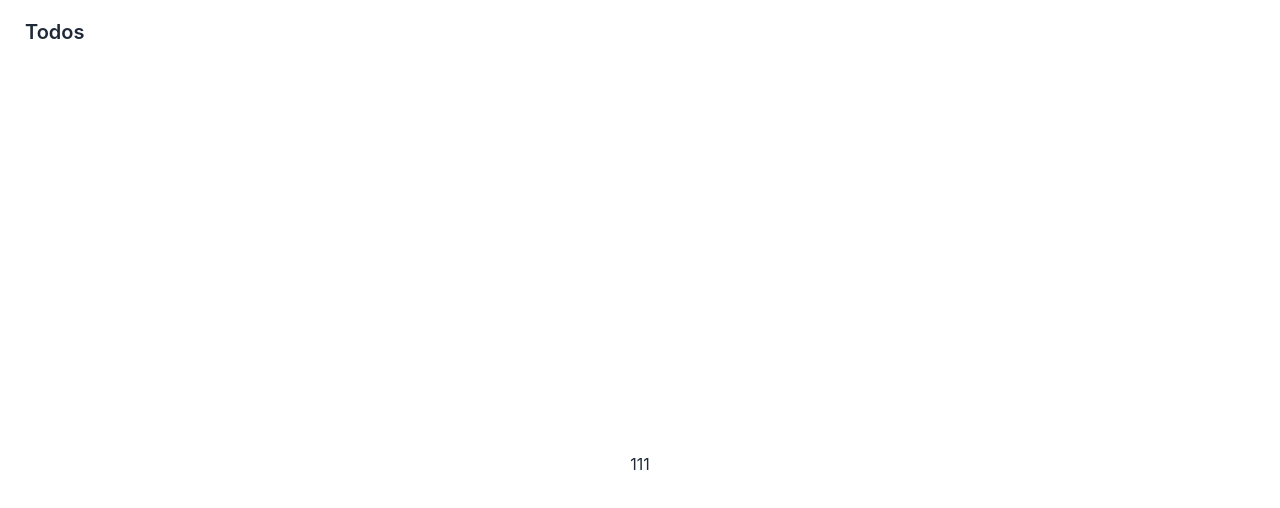
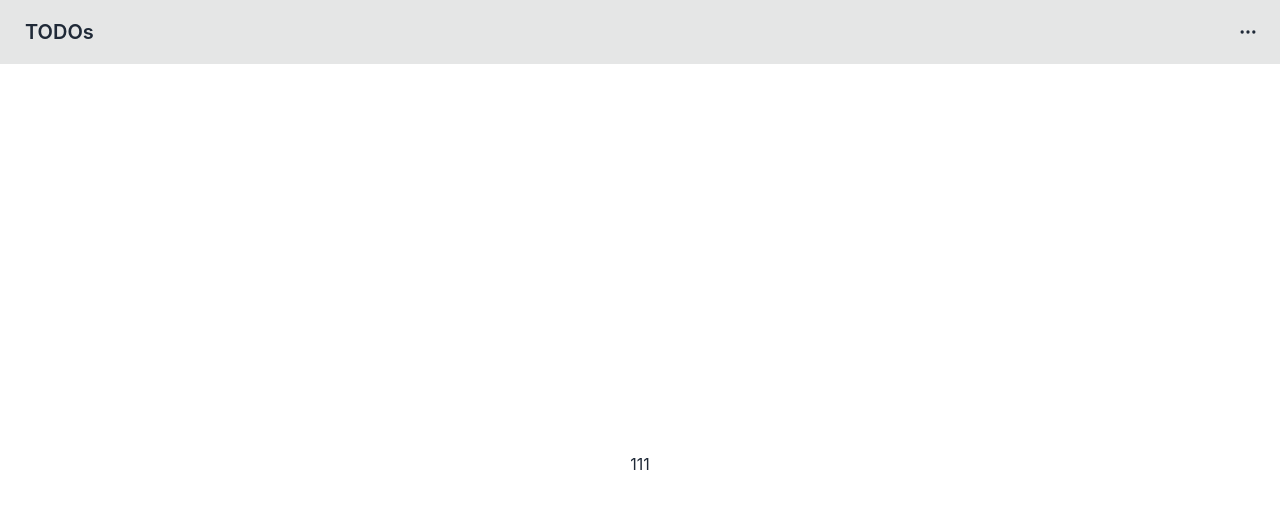
Before and after one commit to localhost5001/todolist, a React (Vite) app in the folder web/: page / in a window 1280 px wide. Shown: the top 508 px of the page. Built offline with nearby package versions, Linux system fonts and the light colour scheme.

Commit message:
web: minor changes to layout component

```diff
--- a/web/src/components/layout.tsx
+++ b/web/src/components/layout.tsx
@@ -3,9 +3,16 @@ import { Outlet } from 'react-router-dom'
 export default function Layout() {
   return (
     <>
-    <div className="navbar bg-base-100">
-      <a className="btn btn-ghost normal-case text-xl">Todos</a>
-    </div>
+    <div className="navbar mx-auto bg-base-300">
+      <div className="flex-1">
+        <a className="btn btn-ghost normal-case text-xl">TODOs</a>
+      </div>
+      <div className="flex-none">
+        <button className="btn btn-square btn-ghost">
+          <svg xmlns="http://www.w3.org/2000/svg" fill="none" viewBox="0 0 24 24" className="inline-block w-5 h-5 stroke-current"><path stroke-linecap="round" stroke-linejoin="round" stroke-width="2" d="M5 12h.01M12 12h.01M19 12h.01M6 12a1 1 0 11-2 0 1 1 0 012 0zm7 0a1 1 0 11-2 0 1 1 0 012 0zm7 0a1 1 0 11-2 0 1 1 0 012 0z"></path></svg>
+        </button>
+      </div>
+  </div>
     <Outlet />
     </>
   )
```
